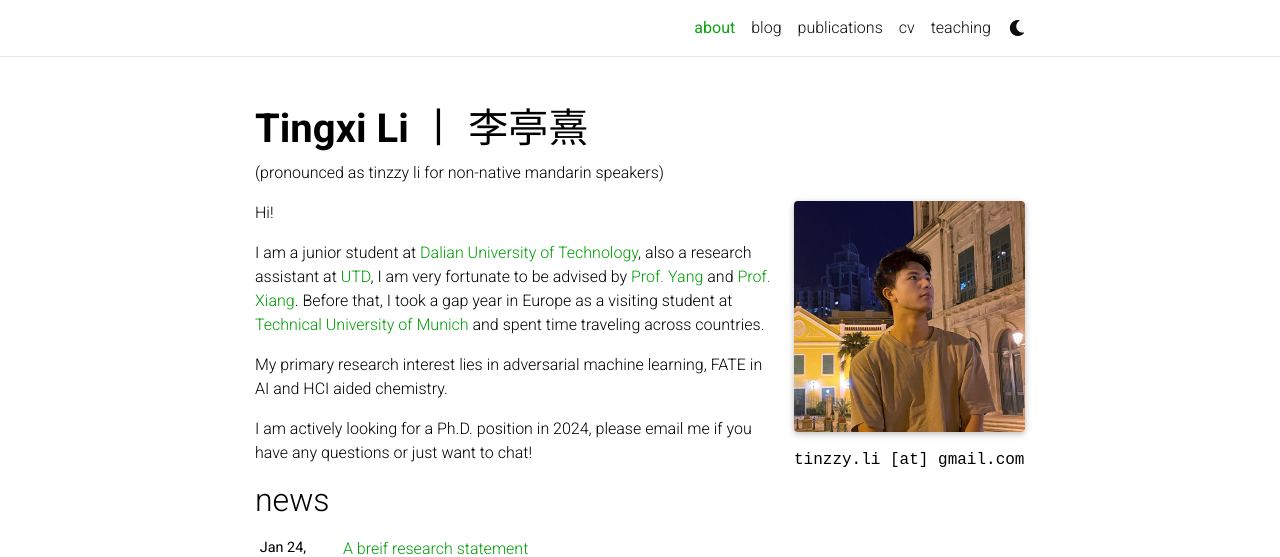
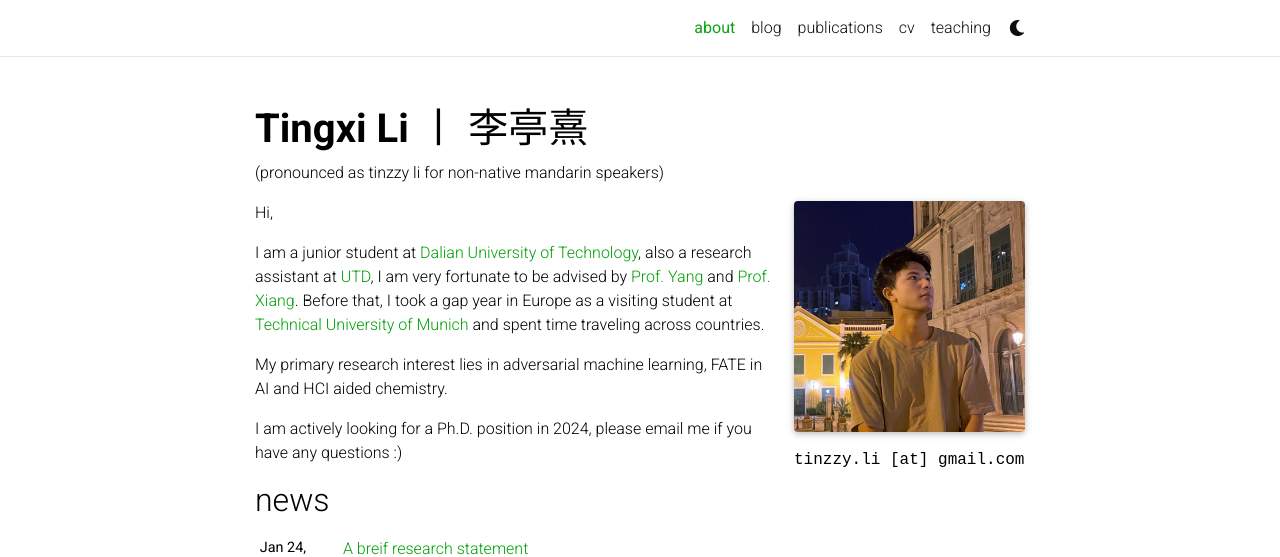
Before and after one commit to tinzzyli/tinzzyli.github.io, a Jekyll site: the page built from _pages/about.md, in a window 1280 px wide. Shown: the top 557 px of the page. Built offline with Jekyll 4.4.1, drawn with Linux system fonts in a browser that asks for light colours; full-size pictures stand in for the smaller copies a plugin makes; comment, search, counter and statistics services are not loaded; a style sheet for code colours, icons or effects is not loaded.

Commit message:
Update about.md

```diff
--- a/_pages/about.md
+++ b/_pages/about.md
@@ -17,10 +17,10 @@ social: true  # includes social icons at the bottom of the page
 ---
 
 
-Hi!
+Hi,
 
 I am a junior student at [Dalian University of Technology](https://en.dlut.edu.cn/), also a research assistant at [UTD](https://www.utdallas.edu/), I am very fortunate to be advised by [Prof. Yang](http://youngwei.com/) and [Prof. Xiang](https://yuxng.github.io/). Before that, I took a gap year in Europe as a visiting student at [Technical University of Munich](https://www.tum.de/en/) and spent time traveling across countries.
 
 My primary research interest lies in adversarial machine learning, FATE in AI and HCI aided chemistry.
 
-I am actively looking for a Ph.D. position in 2024, please email me if you have any questions or just want to chat!
+I am actively looking for a Ph.D. position in 2024, please email me if you have any questions :)
```
